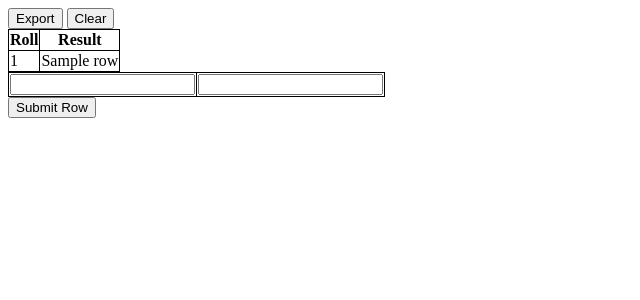
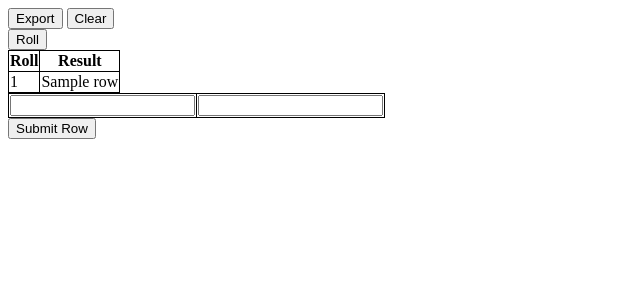
Before and after one commit to MelecaZane/thicklesnax-d100, a Flask app: template app/templates/table.html in a window 1280 px wide. Shown: the top 300 px of the page, without its empty margins (0-640 px from the left). Run offline with Flask 3, Linux system fonts and the light colour scheme; the template is opened without the code that fills it: most values are stand-ins (such as "Sample title", 1, 10 or a date in 2020).

Commit message:
Can now randomly roll from current table

```diff
--- a/app/templates/table.html
+++ b/app/templates/table.html
@@ -45,6 +45,16 @@
         document.getElementById("NewResult").value = "";
     }
 
+    function pickRandomRow() {
+        const table = document.getElementById('mainTable');
+        const rows = table.getElementsByTagName('tr');
+        const randomIndex = Math.floor(Math.random() * (rows.length - 1)) + 1; // Exclude header row
+        const selectedRow = rows[randomIndex];
+        const roll = selectedRow.cells[0].innerText;
+        const result = selectedRow.cells[1].innerText;
+        document.getElementById('selectedRow').innerText = `${roll}: ${result}`;
+    }
+
     window.addEventListener('beforeunload', function (e) {
         // Cancel the event
         e.preventDefault();
@@ -54,7 +64,9 @@
 </script>
 <body>
     <button onclick="downloadCSV()">Export</button>
-    <button onclick="window.location.href = '/';">Clear</button>
+    <button onclick="window.location.href = '/';">Clear</button><br>
+    <button id="rollButton" onclick="pickRandomRow()">Roll</button>
+    <div id="selectedRow" style="color:brown"></div>
     <div id="data_table">
         <table id="mainTable">
             <thead>
@@ -63,7 +75,7 @@
                     <th>Result</th>
                 </tr>
                 {% for row in data %}
-                    <tr>
+                    <tr id="{{ row[0] }}">
                         <td>{{ row[0] }}</td>
                         <td>{{ row[1] }}</td>
                     </tr>
```
